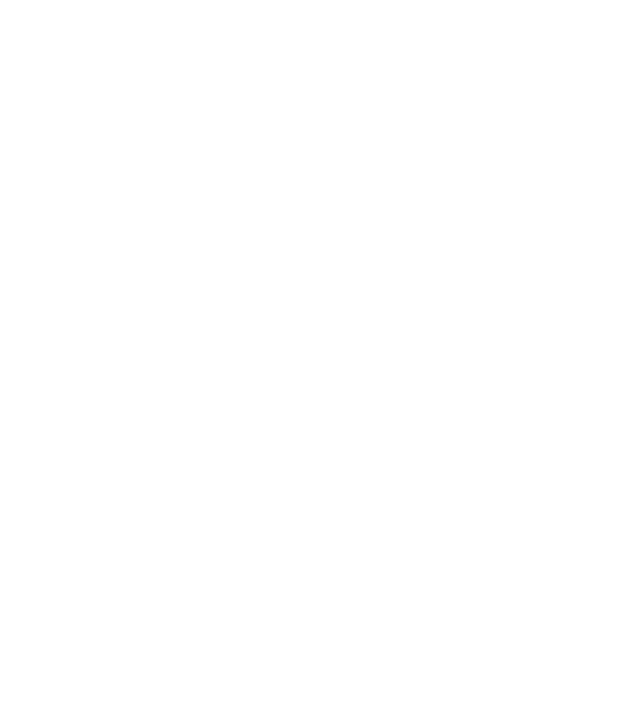
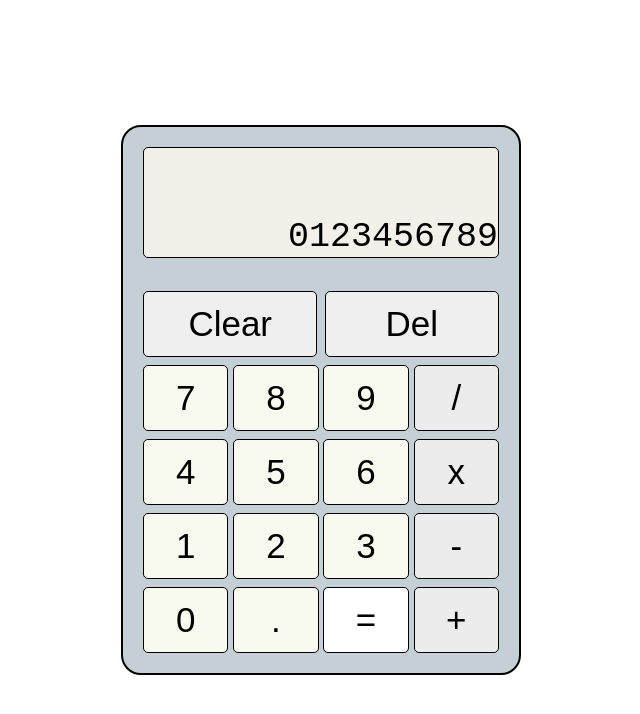
Before and after one commit to AyFabio/odin-calc, a plain HTML site: page index.html in a window 1280 px wide. Shown: the whole page, without its empty margins (319-959 px from the left). Drawn offline with Linux system fonts and the light colour scheme.

Commit message:
Add HTML and CSS for body, buttons, and display.

```diff
--- a/index.html
+++ b/index.html
@@ -7,6 +7,29 @@
     <link rel="stylesheet" href="styles.css">
 </head>
 <body>
-    <div id="calc"></div>
+
+    <div class="container">
+        <div class="calc">
+            <div class="display">0123456789</div>
+            <button class="top-row">Clear</button>
+            <button class="top-row">Del</button>
+            <button class="digit">7</button>
+            <button class="digit">8</button>
+            <button class="digit">9</button>
+            <button class="operator">/</button>
+            <button class="digit">4</button>
+            <button class="digit">5</button>
+            <button class="digit">6</button>
+            <button class="operator">x</button>
+            <button class="digit">1</button>
+            <button class="digit">2</button>
+            <button class="digit">3</button>
+            <button class="operator">-</button>
+            <button class="digit">0</button>
+            <button class="digit">.</button>
+            <button class="equals">=</button>
+            <button class="operator">+</button>
+        </div>
+    </div>
 </body>
 </html>
--- a/styles.css
+++ b/styles.css
@@ -1,8 +1,73 @@
 * {
-    margin: 0;
-    padding: 0;
+  margin: 0;
+  padding: 0;
+  box-sizing: border-box;
   }
 
-  #calc {
-    display: flexbox;
+html,
+body {
+  height: 100%;
+}
+
+.container {
+  display: flex;
+  justify-content: center;
+  align-items: center;
+  height: 100%;
+}
+
+.calc {
+  border: solid 2px black;
+  border-radius: 20px;
+  width: 100%;
+  max-width: 400px;
+  max-height: 550px;
+  aspect-ratio: 400 / 550;
+  display: flex;
+  padding: 20px;
+  background-color: rgb(197, 208, 214);
+  flex-wrap: wrap;
+  justify-content: space-between;
+  align-content: space-between;
+}
+
+.display {
+  width: 100%;
+  height: 22%;
+  background-color: rgb(243, 240, 234);
+  border: solid black 1px;
+  border-radius: 5px;
+  margin-bottom: 25px;
+  display: flex;
+  justify-content: end;
+  align-items: end;
+  font-size: 35px;
+  font-family:'Courier New', Courier, monospace;
+}
+
+button{
+  border: solid black 1px;
+  border-radius: 5px;
+  font-size: 35px;
+  display: flex;
+  align-items: center;
+  justify-content: center;
+  height: 13%;
+  width: 24%;
   }
+
+.equals {
+  background-color: white;
+}
+
+.digit {
+  background-color: rgb(249, 250, 239);
+}
+
+.operator {
+  background-color: rgb(236, 236, 236);
+}
+
+.top-row {
+  width: 49%;
+}
```
